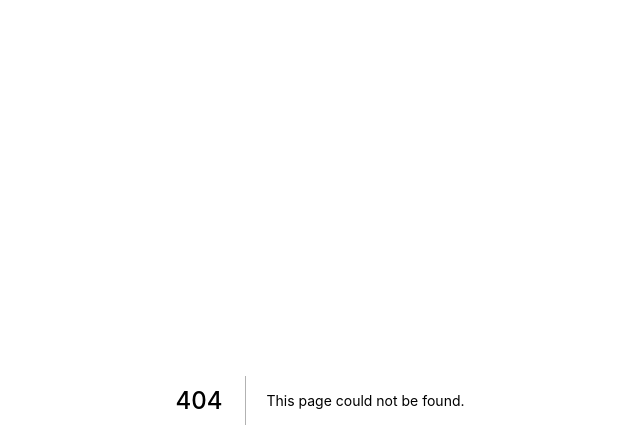
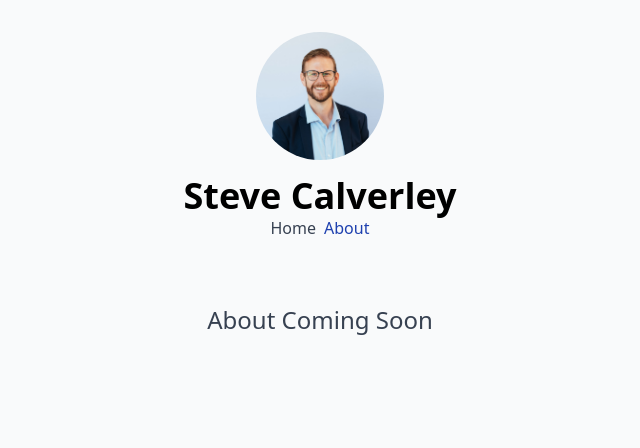
Before and after one commit to StevenCalverley/nextjs, a Next.js app: page /about in a window 1280 px wide. Before the commit this address had no page. Shown: the top 448 px of the page, without its empty margins (320-960 px from the left). Built offline with nearby package versions, Linux system fonts and the light colour scheme; a web font is replaced by a local one.

Commit message:
Add Nav Layout - add active link component - add dummy about page

```diff
--- /dev/null
+++ b/components/ActiveLink.js
@@ -0,0 +1,32 @@
+import { useRouter } from 'next/router'
+import PropTypes from 'prop-types'
+import Link from 'next/link'
+import React, { Children } from 'react'
+
+const ActiveLink = ({ children, activeClassName, ...props }) => {
+  const { asPath } = useRouter()
+  const child = Children.only(children)
+  const childClassName = child.props.className || ''
+
+  // pages/index.js will be matched via props.href
+  // pages/about.js will be matched via props.href
+  // pages/[slug].js will be matched via props.as
+  const className =
+    asPath === props.href || asPath === props.as
+      ? `${childClassName} ${activeClassName}`.trim()
+      : childClassName
+
+  return (
+    <Link {...props}>
+      {React.cloneElement(child, {
+        className: className || null,
+      })}
+    </Link>
+  )
+}
+
+ActiveLink.propTypes = {
+  activeClassName: PropTypes.string.isRequired,
+}
+
+export default ActiveLink
--- a/layout/Layout.js
+++ b/layout/Layout.js
@@ -1,5 +1,6 @@
 import Head from 'next/head'
 import Link from 'next/link'
+import Nav from './Nav'
 
 const name = 'Steve Calverley'
 export const siteTitle = 'Steven Calverley'
@@ -23,7 +24,7 @@ export default function Layout({ children, home }) {
         <meta name="twitter:card" content="summary_large_image" />
         <link rel="stylesheet" href="https://rsms.me/inter/inter.css"></link>
       </Head>
-      <header className='flex justify-center items-center flex-col'>
+      <header className='pt-8 flex justify-center items-center flex-col'>
         {home ? (
           <>
             <img
@@ -51,16 +52,10 @@ export default function Layout({ children, home }) {
             </h2>
           </>
         )}
+        <Nav />
       </header>
       <main className="mt-16 mx-auto container">
         {children}
-        {!home && (
-          <div className="mt-4 transform hover:-translate-x-2">
-            <Link href="/">
-              <a className='text-blue-600 font-medium'>← Back to home</a>
-            </Link>
-          </div>
-        )}
       </main>
 
     </div>
--- /dev/null
+++ b/layout/Nav.js
@@ -0,0 +1,20 @@
+import ActiveLink from '../components/ActiveLink'
+
+const Nav = () => (
+  <nav>
+    <ul className="flex space-x-2">
+      <li>
+        <ActiveLink activeClassName="text-blue-800" href="/">
+          <a className="font-medium text-gray-700">Home</a>
+        </ActiveLink>
+      </li>
+      <li>
+        <ActiveLink activeClassName="text-blue-800" href="/about">
+          <a className="font-medium text-gray-700">About</a>
+        </ActiveLink>
+      </li>
+    </ul>
+  </nav>
+)
+
+export default Nav
--- /dev/null
+++ b/pages/about/index.js
@@ -0,0 +1,16 @@
+import Head from 'next/head'
+import Layout from '../../layout/Layout'
+
+export default function Home() {
+  return (
+    <Layout>
+      <Head>
+        <title>Steven Calverley</title>
+      </Head>
+
+      <main className="h-full flex flex-col items-center justify-center">
+        <p className='text-gray-700 text-2xl'>About Coming Soon</p>
+      </main>
+    </Layout>
+  )
+}
```
